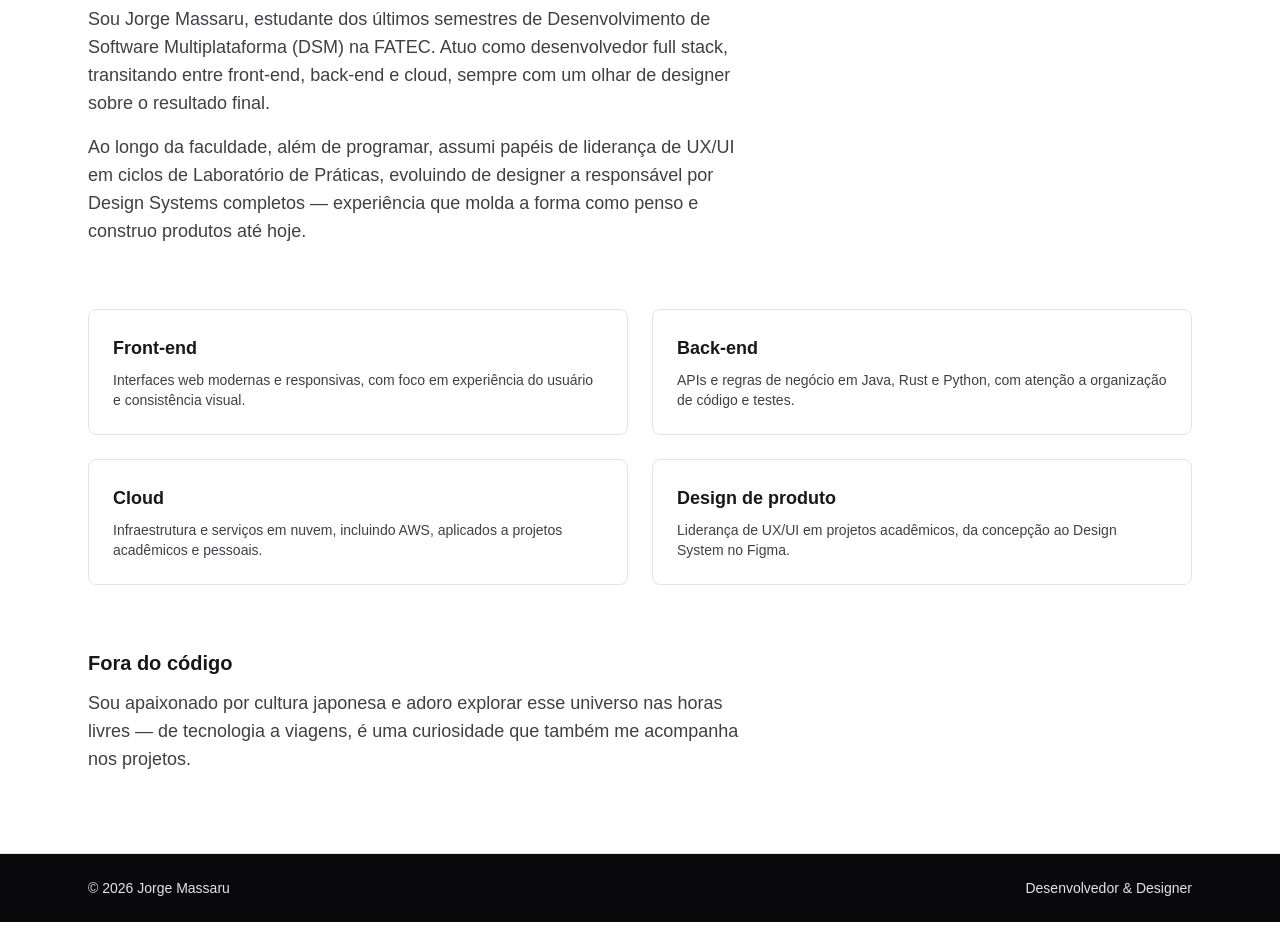
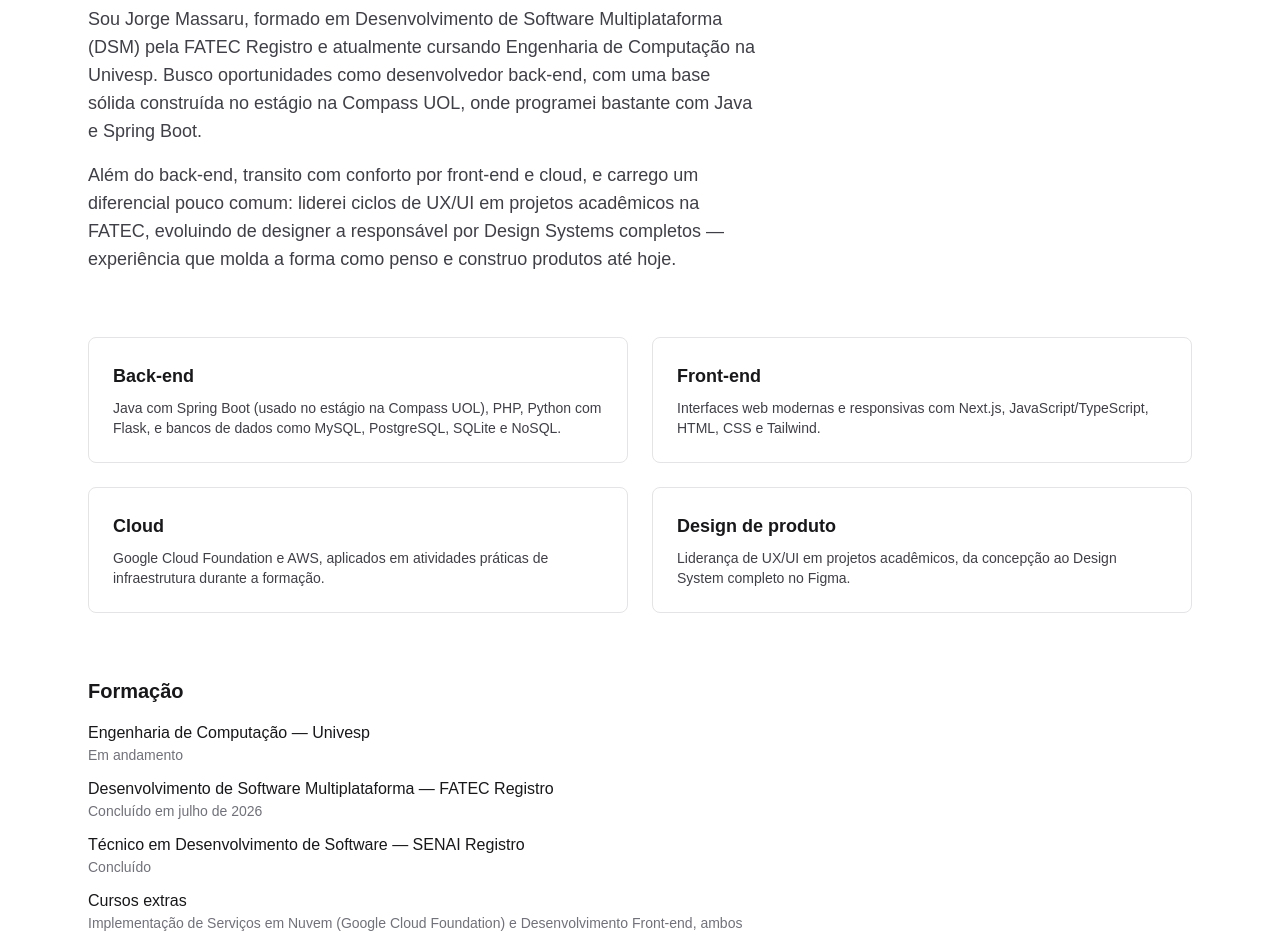
Before and after one commit to JorgeMassaru/portfolio-jorge-massaru-dev, a Next.js app: page /sobre in a window 1280 px wide. Shown: the part 200-1135 px from the top of the page. Built offline with nearby package versions, Linux system fonts and the light colour scheme.

Commit message:
docs: update project information and texts

```diff
--- a/app/contato/page.tsx
+++ b/app/contato/page.tsx
@@ -13,13 +13,18 @@ const links = [
   },
   {
     label: "E-mail",
-    value: "jorge.hashiguchi2005@gmail.com", // TODO: trocar pelo seu e-mail real
+    value: "jorge.hashiguchi2005@gmail.com",
     href: "mailto:jorge.hashiguchi2005@gmail.com",
   },
   {
     label: "LinkedIn",
-    value: "linkedin.com/in/jorge-hashiguchi", // TODO: trocar pelo seu LinkedIn real
-    href: "https://linkedin.com/in/jorge-hashiguchi",
+    value: "linkedin.com/in/jorge-hashiguchi",
+    href: "https://www.linkedin.com/in/jorge-hashiguchi/",
+  },
+  {
+    label: "Telefone",
+    value: "+55 (13) 99682-8069",
+    href: "tel:+5513996828069",
   },
 ];
 
@@ -142,7 +147,7 @@ export default function Contato() {
           )}
         </form>
 
-        <div className="flex flex-col gap-4">
+        <div className="grid grid-cols-1 gap-4 sm:grid-cols-2 lg:grid-cols-1">
           {links.map((link) => (
             <a
               key={link.label}
--- a/app/experiencia/page.tsx
+++ b/app/experiencia/page.tsx
@@ -1,33 +1,50 @@
 const timeline = [
   {
+    period: "Univesp",
+    title: "Engenharia de Computação",
+    description: "Formação em andamento, em paralelo à atuação profissional.",
+  },
+  {
+    period: "FATEC Registro",
+    title: "Desenvolvimento de Software Multiplataforma (DSM)",
+    description:
+      "Formação concluída em julho de 2026, com passagem por front-end, back-end, cloud e engenharia de software.",
+  },
+  {
+    period: "Compass UOL",
+    title: "Estágio — Projeto de Bolsas",
+    description:
+      "Programei bastante com Java e Spring Boot durante a FATEC, ganhando prática real de back-end em um ambiente profissional.",
+  },
+  {
     period: "LP 25/2",
-    title: "Design Lead — Design System",
+    title: "Líder de Design",
     description:
-      "Responsável pela liderança de UX/UI do ciclo, conduzindo a construção de um Design System completo no Figma para o projeto do Laboratório de Práticas.",
+      "Responsável pela criação e manutenção do Design System do projeto: paleta de cores, tipografia, componentes e padrões visuais para toda a equipe. Entregável: Design System completo.",
   },
   {
     period: "LP 25/1",
-    title: "Liderança de UX/UI",
+    title: "Designer do CMS",
     description:
-      "Assumi mais responsabilidade no processo de design, orientando decisões de interface e consistência visual do produto acadêmico.",
+      "Responsável pelo design completo da interface do módulo CMS, garantindo consistência visual e boa experiência de uso. Entregável: Interface CMS.",
   },
   {
     period: "LP 24/2",
-    title: "Designer UX/UI",
+    title: "Designer da Tribo Principal",
     description:
-      "Primeira experiência formal com design de produto em um ciclo de Laboratório de Práticas, cuidando de telas e fluxos no Figma.",
+      "Responsável pela conceituação visual principal do projeto. Criei o manual da marca e produzi referências para orientar os demais designers da equipe. Entregável: Manual de Marca e Diretrizes Visuais.",
   },
   {
-    period: "Cloud Computing II",
-    title: "Infraestrutura na AWS",
+    period: "Cursos extras",
+    title: "Cloud e Front-end",
     description:
-      "Atividade prática de criação de VPC na AWS, documentada em um tutorial próprio com passo a passo e capturas de tela.",
+      "Implementação de Serviços em Nuvem (Google Cloud Foundation) no SENAI, atividade prática de VPC na AWS (Cloud Computing II), Desenvolvimento Front-end no SENAI e na FATEC, e o Bootcamp Santander de Rust e IA.",
   },
   {
-    period: "FATEC",
-    title: "Desenvolvimento de Software Multiplataforma (DSM)",
+    period: "SENAI Registro",
+    title: "Técnico em Desenvolvimento de Software",
     description:
-      "Formação em andamento, já nos últimos semestres, com passagem por front-end, back-end, cloud e engenharia de software.",
+      'TCC em grupo: "Comanda Menu", um app de serviço de comanda para restaurantes, desenvolvido em PHP.',
   },
 ];
 
@@ -37,8 +54,10 @@ export default function Experiencia() {
       <h1 className="text-4xl font-bold text-zinc-900">Experiência</h1>
 
       <p className="mt-4 max-w-2xl text-lg text-zinc-700">
-        Minha trajetória acadêmica e profissional, do primeiro contato com
-        design de produto até a liderança de Design Systems completos.
+        Minha trajetória acadêmica e profissional: do técnico em
+        Desenvolvimento de Software no SENAI à formação em DSM na FATEC, com
+        estágio em back-end na Compass UOL e liderança de Design System em
+        paralelo.
       </p>
 
       <ol className="mt-16 space-y-10 border-l border-zinc-200 pl-8">
--- a/app/projetos/learny/page.tsx
+++ b/app/projetos/learny/page.tsx
@@ -1,7 +1,57 @@
-export default function LearnyPage() {
+import Link from "next/link";
+
+export default function Learny() {
   return (
-    <main>
-      <h1>Learny</h1>
-    </main>
+    <section className="mx-auto w-full max-w-6xl px-6 py-20">
+      <Link
+        href="/projetos"
+        className="text-sm text-zinc-500 hover:text-zinc-900"
+      >
+        ← Voltar para projetos
+      </Link>
+
+      <h1 className="mt-4 text-4xl font-bold text-zinc-900">Learny</h1>
+
+      <p className="mt-6 max-w-2xl text-lg text-zinc-700">
+        Learny é um aplicativo pensado para ensinar crianças com TEA
+        (Transtorno do Espectro Autista), desenvolvido em grupo — o Kastle —
+        durante os ciclos de Laboratório de Práticas na FATEC. O projeto já
+        conta com protótipos usáveis, construídos com bastante atenção ao
+        design da experiência.
+      </p>
+
+      <div className="mt-16 grid grid-cols-1 gap-6 sm:grid-cols-3">
+        <div className="rounded-lg border border-zinc-200 p-6">
+          <h2 className="text-sm font-medium uppercase tracking-wide text-zinc-500">
+            Time
+          </h2>
+          <p className="mt-2 text-zinc-900">Grupo Kastle — FATEC</p>
+        </div>
+        <div className="rounded-lg border border-zinc-200 p-6">
+          <h2 className="text-sm font-medium uppercase tracking-wide text-zinc-500">
+            Meu papel
+          </h2>
+          <p className="mt-2 text-zinc-900">
+            Liderança de UX/UI e Design System
+          </p>
+        </div>
+        <div className="rounded-lg border border-zinc-200 p-6">
+          <h2 className="text-sm font-medium uppercase tracking-wide text-zinc-500">
+            Status
+          </h2>
+          <p className="mt-2 text-zinc-900">Protótipos usáveis</p>
+        </div>
+      </div>
+
+      <div className="mt-16 max-w-2xl">
+        <h2 className="text-xl font-semibold text-zinc-900">O processo</h2>
+        <p className="mt-3 text-lg text-zinc-700">
+          Ao longo de três ciclos de Laboratório de Práticas, o design do
+          Learny evoluiu de referências visuais e manual de marca até um
+          Design System completo — com paleta de cores, tipografia e
+          componentes pensados para acolher o público infantil com TEA.
+        </p>
+      </div>
+    </section>
   );
 }
--- a/app/projetos/page.tsx
+++ b/app/projetos/page.tsx
@@ -1,4 +1,11 @@
 const projects = [
+  {
+    title: "Learny",
+    description:
+      "App para ensinar crianças com TEA (Transtorno do Espectro Autista), desenvolvido em grupo (Kastle) na FATEC, com protótipos usáveis já produzidos.",
+    stack: "",
+    href: "/projetos/learny",
+  },
   {
     title: "Carteira de Investimentos",
     description:
@@ -7,11 +14,11 @@ const projects = [
     href: "https://github.com/JorgeMassaru/rust-fullstack-carteira-investimentos",
   },
   {
-    title: "Learny",
+    title: "Comanda Menu",
     description:
-      "Em breve: descrição detalhada deste projeto.",
-    stack: "",
-    href: "/projetos/learny",
+      "App de serviço de comanda para restaurantes, desenvolvido em grupo como TCC do técnico em Desenvolvimento de Software no SENAI.",
+    stack: "PHP",
+    href: "",
   },
   {
     title: "Convite de Formatura Interativo",
--- a/app/sobre/page.tsx
+++ b/app/sobre/page.tsx
@@ -1,23 +1,43 @@
 const skills = [
+  {
+    title: "Back-end",
+    description:
+      "Java com Spring Boot (usado no estágio na Compass UOL), PHP, Python com Flask, e bancos de dados como MySQL, PostgreSQL, SQLite e NoSQL.",
+  },
   {
     title: "Front-end",
     description:
-      "Interfaces web modernas e responsivas, com foco em experiência do usuário e consistência visual.",
-  },
-  {
-    title: "Back-end",
-    description:
-      "APIs e regras de negócio em Java, Rust e Python, com atenção a organização de código e testes.",
+      "Interfaces web modernas e responsivas com Next.js, JavaScript/TypeScript, HTML, CSS e Tailwind.",
   },
   {
     title: "Cloud",
     description:
-      "Infraestrutura e serviços em nuvem, incluindo AWS, aplicados a projetos acadêmicos e pessoais.",
+      "Google Cloud Foundation e AWS, aplicados em atividades práticas de infraestrutura durante a formação.",
   },
   {
     title: "Design de produto",
     description:
-      "Liderança de UX/UI em projetos acadêmicos, da concepção ao Design System no Figma.",
+      "Liderança de UX/UI em projetos acadêmicos, da concepção ao Design System completo no Figma.",
+  },
+];
+
+const formacao = [
+  {
+    title: "Engenharia de Computação — Univesp",
+    period: "Em andamento",
+  },
+  {
+    title: "Desenvolvimento de Software Multiplataforma — FATEC Registro",
+    period: "Concluído em julho de 2026",
+  },
+  {
+    title: "Técnico em Desenvolvimento de Software — SENAI Registro",
+    period: "Concluído",
+  },
+  {
+    title: "Cursos extras",
+    period:
+      "Implementação de Serviços em Nuvem (Google Cloud Foundation) e Desenvolvimento Front-end, ambos no SENAI e na FATEC; Bootcamp Santander de Rust e IA",
   },
 ];
 
@@ -27,17 +47,19 @@ export default function Sobre() {
       <h1 className="text-4xl font-bold text-zinc-900">Sobre mim</h1>
 
       <p className="mt-6 max-w-2xl text-lg text-zinc-700">
-        Sou Jorge Massaru, estudante dos últimos semestres de Desenvolvimento
-        de Software Multiplataforma (DSM) na FATEC. Atuo como desenvolvedor
-        full stack, transitando entre front-end, back-end e cloud, sempre com
-        um olhar de designer sobre o resultado final.
+        Sou Jorge Massaru, formado em Desenvolvimento de Software
+        Multiplataforma (DSM) pela FATEC Registro e atualmente cursando
+        Engenharia de Computação na Univesp. Busco oportunidades como
+        desenvolvedor back-end, com uma base sólida construída no estágio na
+        Compass UOL, onde programei bastante com Java e Spring Boot.
       </p>
 
       <p className="mt-4 max-w-2xl text-lg text-zinc-700">
-        Ao longo da faculdade, além de programar, assumi papéis de liderança
-        de UX/UI em ciclos de Laboratório de Práticas, evoluindo de designer
-        a responsável por Design Systems completos — experiência que molda a
-        forma como penso e construo produtos até hoje.
+        Além do back-end, transito com conforto por front-end e cloud, e
+        carrego um diferencial pouco comum: liderei ciclos de UX/UI em
+        projetos acadêmicos na FATEC, evoluindo de designer a responsável por
+        Design Systems completos — experiência que molda a forma como penso
+        e construo produtos até hoje.
       </p>
 
       <div className="mt-16 grid grid-cols-1 gap-6 sm:grid-cols-2">
@@ -55,6 +77,18 @@ export default function Sobre() {
       </div>
 
       <div className="mt-16 max-w-2xl">
+        <h2 className="text-xl font-semibold text-zinc-900">Formação</h2>
+        <ul className="mt-4 space-y-3">
+          {formacao.map((item) => (
+            <li key={item.title}>
+              <p className="text-zinc-900">{item.title}</p>
+              <p className="text-sm text-zinc-500">{item.period}</p>
+            </li>
+          ))}
+        </ul>
+      </div>
+
+      <div className="mt-16 max-w-2xl">
         <h2 className="text-xl font-semibold text-zinc-900">
           Fora do código
         </h2>
```
